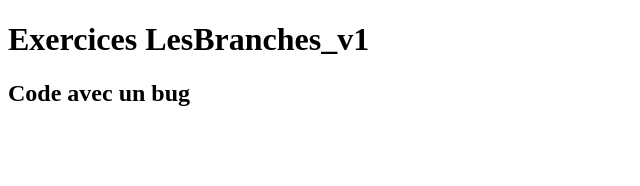
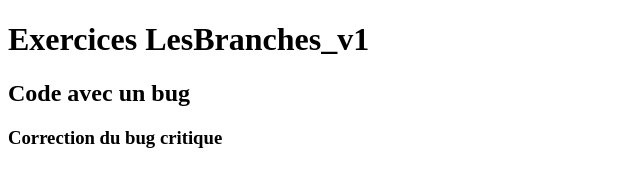
Before and after one commit to Bisso0288/LesBranches_v1, a plain HTML site: page index.html in a window 1280 px wide. Shown: the whole page, without its empty margins (0-640 px from the left). Drawn offline with Linux system fonts and the light colour scheme.

Commit message:
Correction du bug critique

```diff
--- a/index.html
+++ b/index.html
@@ -8,5 +8,6 @@
 <body>
     <h1>Exercices LesBranches_v1</h1>
     <h2>Code avec un bug</h2>
+    <h3>Correction du bug critique</h3>
 </body>
 </html>
```
